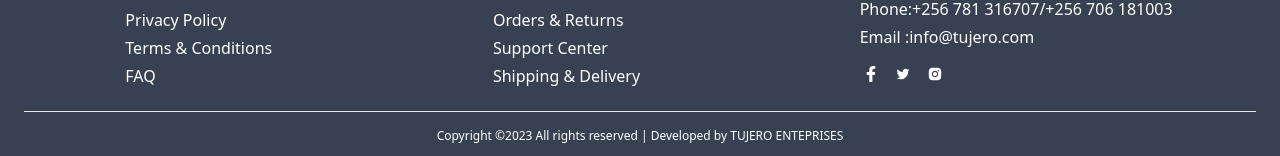
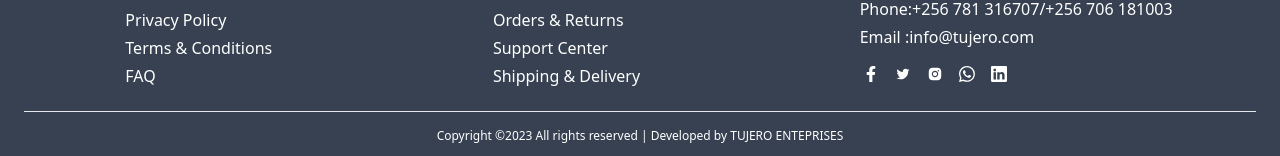
Before and after one commit to Vladmir-dev/tujero2.0, a React (Vite) app: page / in a window 1280 px wide. Shown: the part 5114-5270 px from the top of the page. Built offline with nearby package versions, Linux system fonts and the light colour scheme.

Commit message:
added links

```diff
--- a/src/components/footer/Footer.jsx
+++ b/src/components/footer/Footer.jsx
@@ -2,6 +2,7 @@ import React from "react";
 import FooterLinks from "./FooterLinks";
 import { AiOutlineTwitter, AiFillInstagram } from "react-icons/ai";
 import { FaFacebookF, FaPinterestP } from "react-icons/fa";
+import {BsWhatsapp, BsLinkedin} from 'react-icons/bs'
 
 const Footer = () => {
   const year = new Date().getFullYear();
@@ -19,9 +20,11 @@ const Footer = () => {
           <li className="text-[16px] p-[2px]">Phone:+256 781 316707/+256 706 181003</li>
           <li className="text-[16px] p-[2px]">Email :info@tujero.com</li>
           <li className="flex mt-[10px] p-[5px] gap-4 items-center">
-            <FaFacebookF />
-            <AiOutlineTwitter />
-            <AiFillInstagram />
+            <a href="/"><FaFacebookF /></a>
+            <a href="/"><AiOutlineTwitter /></a>
+            <a href="https://instagram.com/tuje_ro?igshid=YmMyMTA2M2Y="><AiFillInstagram /></a>
+            <a href="https://wa.me/message/3KOPMWZIDHSVO1"><BsWhatsapp /></a>
+            <a href="https://www.linkedin.com/company/african-farm/"><BsLinkedin /></a>
           </li>
         </ul>
       </ul>
```
